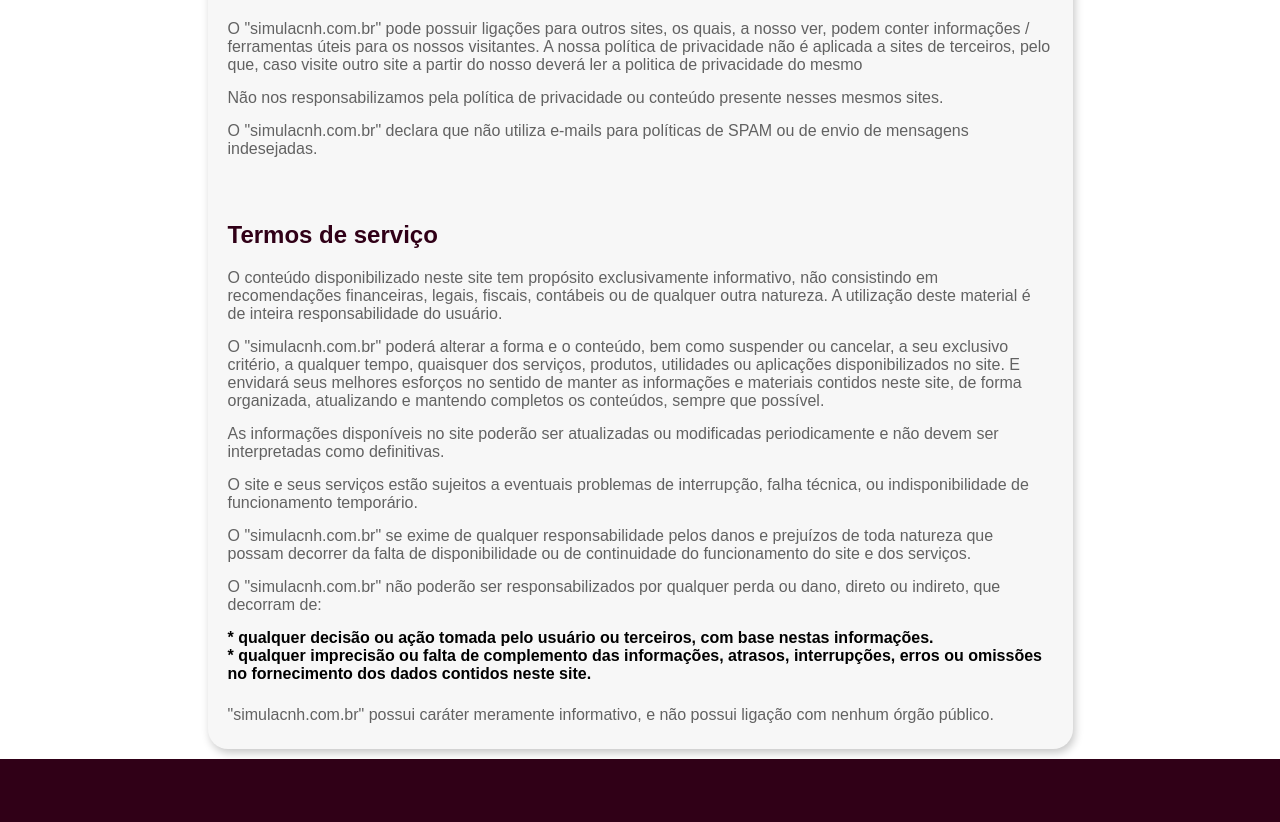
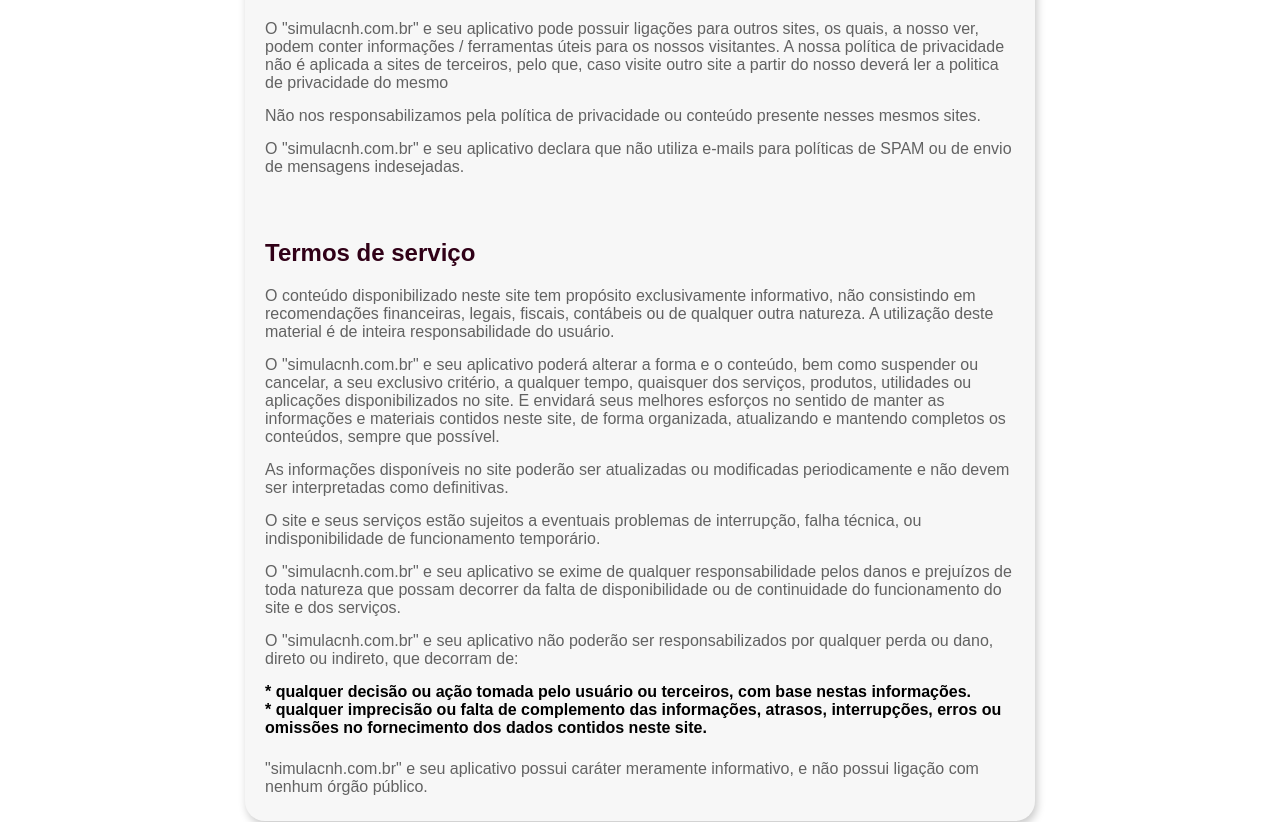
Before and after one commit to rafaelgust/simulado_cnh_webReactjs, a React (Create React App) app: page /policy in a window 1280 px wide. Shown: the part 1020-1842 px from the top of the page. Built offline with nearby package versions, Linux system fonts and the light colour scheme.

Commit message:
contact page

```diff
--- a/src/components/Contact.jsx
+++ b/src/components/Contact.jsx
@@ -3,7 +3,7 @@
 class Contact extends React.Component{
     render(){
         return(
-            <div></div>
+            <div className="contactContainer"></div>
         );
     }
 }
--- a/src/components/Policy.jsx
+++ b/src/components/Policy.jsx
@@ -14,21 +14,21 @@
                 <p>Sites da web recebem Cookies e Web Beacons quando o usuário acessa as páginas, dados estes que são instalados automaticamente e originados dos próprios servidores que hospedam todo conteúdo e também de servidores de terceiros que operam este site.</p>
                 <p>Com o Cookie DART, o Google pode exibir anúncios com base nas visitas que o leitor fez a outros websites na Internet;</p>
                 <br />
-                <p>O "simulacnh.com.br" pode possuir ligações para outros sites, os quais, a nosso ver, podem conter informações / ferramentas úteis para os nossos visitantes. A nossa política de privacidade não é aplicada a sites de terceiros, pelo que, caso visite outro site a partir do nosso deverá ler a politica de privacidade do mesmo</p>
+                <p>O "simulacnh.com.br" e seu aplicativo pode possuir ligações para outros sites, os quais, a nosso ver, podem conter informações / ferramentas úteis para os nossos visitantes. A nossa política de privacidade não é aplicada a sites de terceiros, pelo que, caso visite outro site a partir do nosso deverá ler a politica de privacidade do mesmo</p>
                 <p>Não nos responsabilizamos pela política de privacidade ou conteúdo presente nesses mesmos sites.</p>
-                <p>O "simulacnh.com.br" declara que não utiliza e-mails para políticas de SPAM ou de envio de mensagens indesejadas.</p>
+                <p>O "simulacnh.com.br" e seu aplicativo declara que não utiliza e-mails para políticas de SPAM ou de envio de mensagens indesejadas.</p>
                 <br />
                 <h2>Termos de serviço</h2>
                 <p>O conteúdo disponibilizado neste site tem propósito exclusivamente informativo, não consistindo em recomendações financeiras, legais, fiscais, contábeis ou de qualquer outra natureza. A utilização deste material é de inteira responsabilidade do usuário.</p>
-                <p>O "simulacnh.com.br" poderá alterar a forma e o conteúdo, bem como suspender ou cancelar, a seu exclusivo critério, a qualquer tempo, quaisquer dos serviços, produtos, utilidades ou aplicações disponibilizados no site. E envidará seus melhores esforços no sentido de manter as informações e materiais contidos neste site, de forma organizada, atualizando e mantendo completos os conteúdos, sempre que possível.</p>
+                <p>O "simulacnh.com.br" e seu aplicativo poderá alterar a forma e o conteúdo, bem como suspender ou cancelar, a seu exclusivo critério, a qualquer tempo, quaisquer dos serviços, produtos, utilidades ou aplicações disponibilizados no site. E envidará seus melhores esforços no sentido de manter as informações e materiais contidos neste site, de forma organizada, atualizando e mantendo completos os conteúdos, sempre que possível.</p>
                 <p>As informações disponíveis no site poderão ser atualizadas ou modificadas periodicamente e não devem ser interpretadas como definitivas.</p>
                 <p>O site e seus serviços estão sujeitos a eventuais problemas de interrupção, falha técnica, ou indisponibilidade de funcionamento temporário.</p>
-                <p>O "simulacnh.com.br" se exime de qualquer responsabilidade pelos danos e prejuízos de toda natureza que possam decorrer da falta de disponibilidade ou de continuidade do funcionamento do site e dos serviços.</p>
-                <p>O "simulacnh.com.br" não poderão ser responsabilizados por qualquer perda ou dano, direto ou indireto, que decorram de:</p>
+                <p>O "simulacnh.com.br" e seu aplicativo se exime de qualquer responsabilidade pelos danos e prejuízos de toda natureza que possam decorrer da falta de disponibilidade ou de continuidade do funcionamento do site e dos serviços.</p>
+                <p>O "simulacnh.com.br" e seu aplicativo não poderão ser responsabilizados por qualquer perda ou dano, direto ou indireto, que decorram de:</p>
                 <strong> * qualquer decisão ou ação tomada pelo usuário ou terceiros, com base nestas informações.</strong><br/>
                 <strong> * qualquer imprecisão ou falta de complemento das informações, atrasos, interrupções, erros ou omissões no fornecimento dos dados contidos neste site.</strong><br />
                 <br />
-                <p>"simulacnh.com.br" possui caráter meramente informativo, e não possui ligação com nenhum órgão público.</p>
+                <p>"simulacnh.com.br" e seu aplicativo possui caráter meramente informativo, e não possui ligação com nenhum órgão público.</p>
             </div>
         );
     }
--- a/src/index.css
+++ b/src/index.css
@@ -126,15 +126,9 @@
 }
 
 .policyContainer{
-  width: 825px;
-  background-color: #f7f7f7;
   margin-top: 95px;
   margin-bottom: 10px;
-  margin-left: auto;
-  margin-right: auto;
   padding: 10px 20px 10px 20px;
-  box-shadow: 2px 4px 8px 0px rgb(0 0 0 / 22%);
-  border-radius: 20px;
 }
 
 .policyContainer h2{
@@ -146,6 +140,13 @@
 .policyContainer p{
   color: #626262;
   margin: 5px 0 15px;
+}
+
+.contactContainer{
+  height: 400px;
+  margin-top: 120px;
+  margin-bottom: 95px;
+  padding: 10px 20px 10px 20px;
 }
 
 @media only screen and (max-width: 435px) {
@@ -182,11 +183,37 @@
   .sections{
     grid-auto-rows: auto auto;
   }
+  .policyContainer{
+    width: 90%;
+    padding: 10px 20px 10px 20px;
+  }
+  .contactContainer{
+    width: 90%;
+    padding: 10px 20px 10px 20px;
+  }
 }
 
 @media only screen and (min-width: 800px) {
   .sections{
     grid-template-columns: auto auto;
+  }
+  .policyContainer{
+    width: 750px;
+    margin-left: auto;
+    margin-right: auto;
+    padding: 10px 20px 10px 20px;
+    background-color: #f7f7f7;
+    box-shadow: 2px 4px 8px 0px rgb(0 0 0 / 22%);
+    border-radius: 20px;
+  }
+  .contactContainer{
+    width: 750px;
+    margin-left: auto;
+    margin-right: auto;
+    padding: 10px 20px 10px 20px;
+    background-color: #f7f7f7;
+    box-shadow: 2px 4px 8px 0px rgb(0 0 0 / 22%);
+    border-radius: 20px;
   }
 }
 
```
